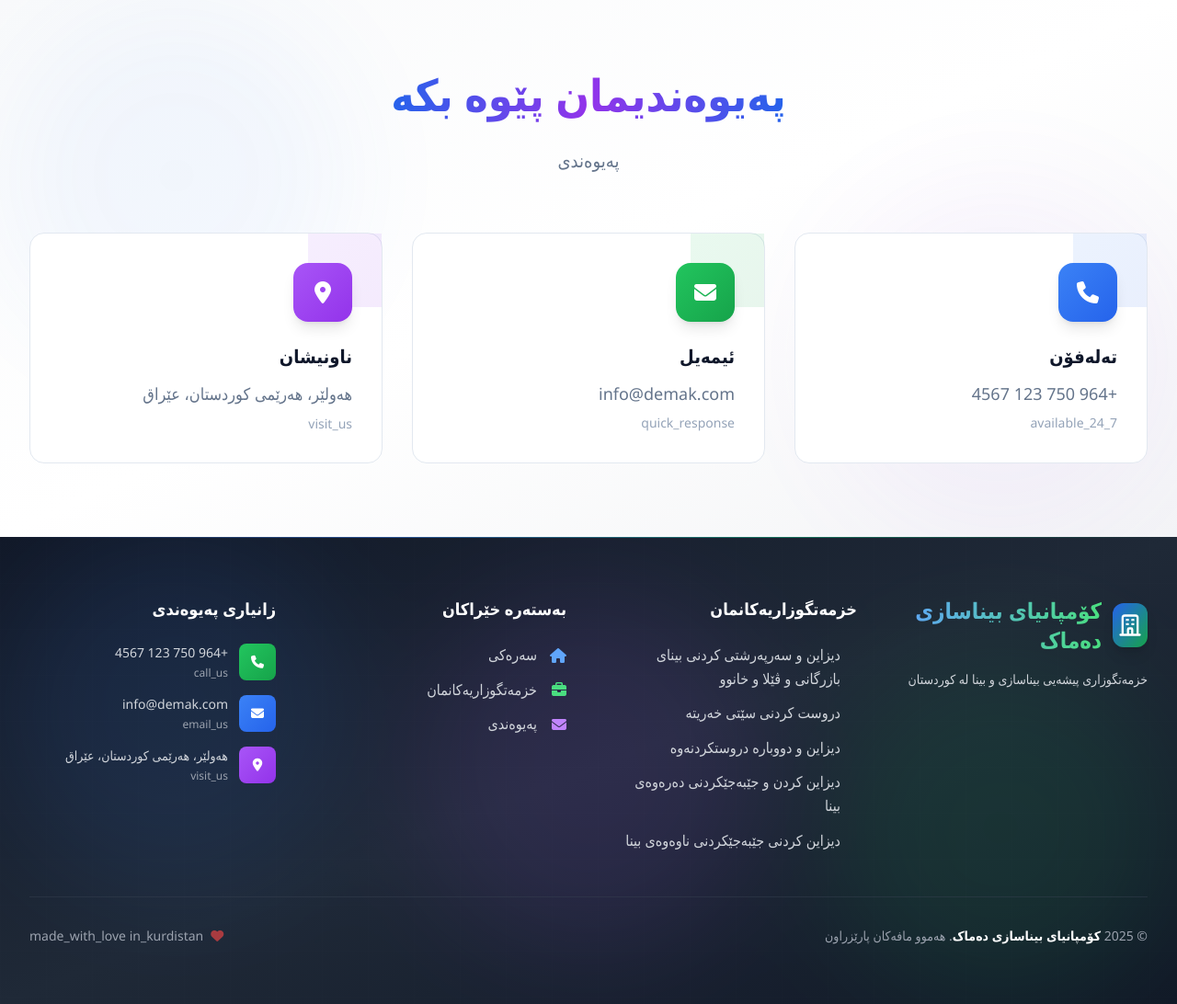
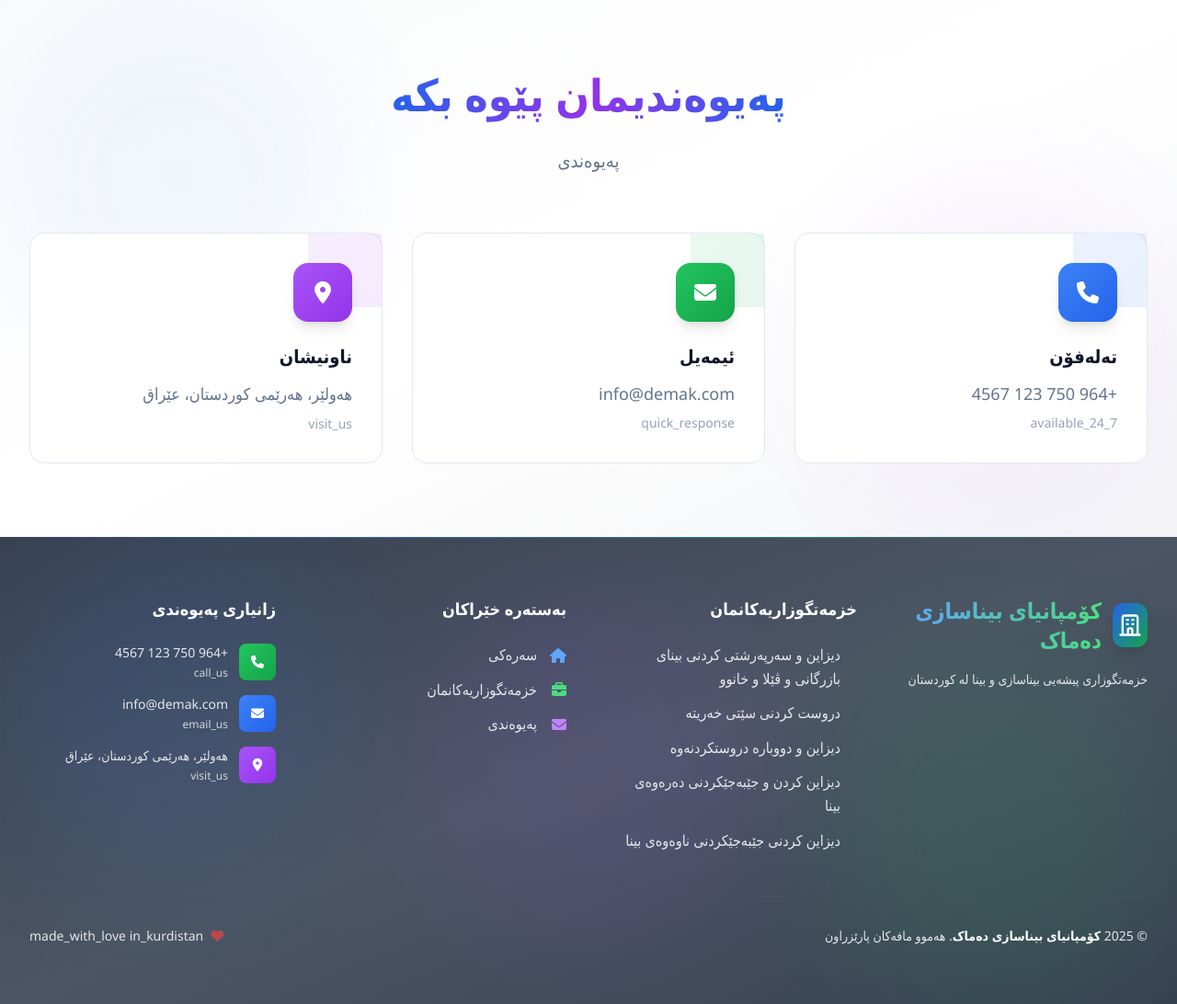
Before and after one commit to Rawezh0894/demak, a PHP site: page / in a window 1280 px wide. Shown: the part 1760-2852 px from the top of the page at 92% size. Run offline with PHP 8.4, Linux system fonts and the light colour scheme; data comes from the database, SQL or seed files in the repository; data that the repository does not hold is empty; some libraries are stand-ins or nearby versions; some web fonts are replaced.

Commit message:
گۆڕانکاریە نوێیەکان

```diff
--- a/pages/public/sections/footer.php
+++ b/pages/public/sections/footer.php
@@ -79,16 +79,16 @@
 $current_year = date('Y');
 ?>
 <!-- Footer -->
-<footer class="relative bg-gradient-to-br from-gray-900 via-gray-800 to-gray-900 dark:from-gray-950 dark:via-gray-900 dark:to-gray-950 text-white overflow-hidden">
+<footer class="relative bg-gradient-to-br from-gray-800 via-gray-700 to-gray-800 dark:from-gray-950 dark:via-gray-900 dark:to-gray-950 text-white overflow-hidden">
     <!-- Decorative Background Elements -->
-    <div class="absolute inset-0 opacity-10">
-        <div class="absolute top-0 left-0 w-96 h-96 bg-blue-500 rounded-full blur-3xl"></div>
-        <div class="absolute bottom-0 right-0 w-96 h-96 bg-green-500 rounded-full blur-3xl"></div>
-        <div class="absolute top-1/2 left-1/2 transform -translate-x-1/2 -translate-y-1/2 w-96 h-96 bg-purple-500 rounded-full blur-3xl"></div>
+    <div class="absolute inset-0 opacity-10 dark:opacity-20">
+        <div class="absolute top-0 left-0 w-96 h-96 bg-blue-500 dark:bg-blue-600 rounded-full blur-3xl"></div>
+        <div class="absolute bottom-0 right-0 w-96 h-96 bg-green-500 dark:bg-green-600 rounded-full blur-3xl"></div>
+        <div class="absolute top-1/2 left-1/2 transform -translate-x-1/2 -translate-y-1/2 w-96 h-96 bg-purple-500 dark:bg-purple-600 rounded-full blur-3xl"></div>
     </div>
 
     <!-- Animated Grid Pattern -->
-    <div class="absolute inset-0 opacity-5" style="background-image: linear-gradient(rgba(255,255,255,0.1) 1px, transparent 1px), linear-gradient(90deg, rgba(255,255,255,0.1) 1px, transparent 1px); background-size: 50px 50px;"></div>
+    <div class="absolute inset-0 opacity-5 dark:opacity-10" style="background-image: linear-gradient(rgba(255,255,255,0.1) 1px, transparent 1px), linear-gradient(90deg, rgba(255,255,255,0.1) 1px, transparent 1px); background-size: 50px 50px;"></div>
 
     <div class="relative max-w-7xl mx-auto px-4 sm:px-6 lg:px-8 py-16">
         <!-- Main Footer Content -->
@@ -107,7 +107,7 @@
                             <?php echo htmlspecialchars($site_name); ?>
                         </h3>
                     </div>
-                    <p class="text-gray-300 leading-relaxed mb-6 text-sm">
+                    <p class="text-gray-300 dark:text-gray-400 leading-relaxed mb-6 text-sm">
                         <?php echo htmlspecialchars($site_description); ?>
                     </p>
                 </div>
@@ -181,40 +181,40 @@
                 <ul class="space-y-3">
                     <li>
                         <a href="pages/public/commercial-residential-design.php"
-                           class="group flex items-center text-gray-300 hover:text-white transition-all duration-300 hover:translate-x-1 rtl:hover:-translate-x-1">
-                            <span class="w-1.5 h-1.5 bg-blue-500 rounded-full mr-3 rtl:ml-3 rtl:mr-0 opacity-0 group-hover:opacity-100 transition-opacity duration-300"></span>
+                           class="group flex items-center text-gray-300 dark:text-gray-400 hover:text-white transition-all duration-300 hover:translate-x-1 rtl:hover:-translate-x-1">
+                            <span class="w-1.5 h-1.5 bg-blue-500 dark:bg-blue-400 rounded-full mr-3 rtl:ml-3 rtl:mr-0 opacity-0 group-hover:opacity-100 transition-opacity duration-300"></span>
                             <span class="flex-1"><?php echo t('commercial_design_management'); ?></span>
                             <i class="fas fa-chevron-left text-xs opacity-0 group-hover:opacity-100 transform group-hover:translate-x-1 transition-all duration-300 rtl:rotate-180"></i>
                         </a>
                     </li>
                     <li>
                         <a href="pages/public/infrastructure.php"
-                           class="group flex items-center text-gray-300 hover:text-white transition-all duration-300 hover:translate-x-1 rtl:hover:-translate-x-1">
-                            <span class="w-1.5 h-1.5 bg-green-500 rounded-full mr-3 rtl:ml-3 rtl:mr-0 opacity-0 group-hover:opacity-100 transition-opacity duration-300"></span>
+                           class="group flex items-center text-gray-300 dark:text-gray-400 hover:text-white transition-all duration-300 hover:translate-x-1 rtl:hover:-translate-x-1">
+                            <span class="w-1.5 h-1.5 bg-green-500 dark:bg-green-400 rounded-full mr-3 rtl:ml-3 rtl:mr-0 opacity-0 group-hover:opacity-100 transition-opacity duration-300"></span>
                             <span class="flex-1"><?php echo t('infrastructure_construction'); ?></span>
                             <i class="fas fa-chevron-left text-xs opacity-0 group-hover:opacity-100 transform group-hover:translate-x-1 transition-all duration-300 rtl:rotate-180"></i>
                         </a>
                     </li>
                     <li>
                         <a href="pages/public/design-reconstruction.php"
-                           class="group flex items-center text-gray-300 hover:text-white transition-all duration-300 hover:translate-x-1 rtl:hover:-translate-x-1">
-                            <span class="w-1.5 h-1.5 bg-purple-500 rounded-full mr-3 rtl:ml-3 rtl:mr-0 opacity-0 group-hover:opacity-100 transition-opacity duration-300"></span>
+                           class="group flex items-center text-gray-300 dark:text-gray-400 hover:text-white transition-all duration-300 hover:translate-x-1 rtl:hover:-translate-x-1">
+                            <span class="w-1.5 h-1.5 bg-purple-500 dark:bg-purple-400 rounded-full mr-3 rtl:ml-3 rtl:mr-0 opacity-0 group-hover:opacity-100 transition-opacity duration-300"></span>
                             <span class="flex-1"><?php echo t('design_reconstruction'); ?></span>
                             <i class="fas fa-chevron-left text-xs opacity-0 group-hover:opacity-100 transform group-hover:translate-x-1 transition-all duration-300 rtl:rotate-180"></i>
                         </a>
                     </li>
                     <li>
                         <a href="pages/public/exterior-design.php"
-                           class="group flex items-center text-gray-300 hover:text-white transition-all duration-300 hover:translate-x-1 rtl:hover:-translate-x-1">
-                            <span class="w-1.5 h-1.5 bg-orange-500 rounded-full mr-3 rtl:ml-3 rtl:mr-0 opacity-0 group-hover:opacity-100 transition-opacity duration-300"></span>
+                           class="group flex items-center text-gray-300 dark:text-gray-400 hover:text-white transition-all duration-300 hover:translate-x-1 rtl:hover:-translate-x-1">
+                            <span class="w-1.5 h-1.5 bg-orange-500 dark:bg-orange-400 rounded-full mr-3 rtl:ml-3 rtl:mr-0 opacity-0 group-hover:opacity-100 transition-opacity duration-300"></span>
                             <span class="flex-1"><?php echo t('exterior_design_implementation'); ?></span>
                             <i class="fas fa-chevron-left text-xs opacity-0 group-hover:opacity-100 transform group-hover:translate-x-1 transition-all duration-300 rtl:rotate-180"></i>
                         </a>
                     </li>
                     <li>
                         <a href="pages/public/interior-design.php"
-                           class="group flex items-center text-gray-300 hover:text-white transition-all duration-300 hover:translate-x-1 rtl:hover:-translate-x-1">
-                            <span class="w-1.5 h-1.5 bg-pink-500 rounded-full mr-3 rtl:ml-3 rtl:mr-0 opacity-0 group-hover:opacity-100 transition-opacity duration-300"></span>
+                           class="group flex items-center text-gray-300 dark:text-gray-400 hover:text-white transition-all duration-300 hover:translate-x-1 rtl:hover:-translate-x-1">
+                            <span class="w-1.5 h-1.5 bg-pink-500 dark:bg-pink-400 rounded-full mr-3 rtl:ml-3 rtl:mr-0 opacity-0 group-hover:opacity-100 transition-opacity duration-300"></span>
                             <span class="flex-1"><?php echo t('interior_design_implementation'); ?></span>
                             <i class="fas fa-chevron-left text-xs opacity-0 group-hover:opacity-100 transform group-hover:translate-x-1 transition-all duration-300 rtl:rotate-180"></i>
                         </a>
@@ -230,22 +230,22 @@
                 <ul class="space-y-3">
                     <li>
                         <a href="index.php"
-                           class="group flex items-center text-gray-300 hover:text-white transition-all duration-300 hover:translate-x-1 rtl:hover:-translate-x-1">
-                            <i class="fas fa-home w-5 text-blue-400 mr-3 rtl:ml-3 rtl:mr-0 group-hover:scale-110 transition-transform duration-300"></i>
+                           class="group flex items-center text-gray-300 dark:text-gray-400 hover:text-white transition-all duration-300 hover:translate-x-1 rtl:hover:-translate-x-1">
+                            <i class="fas fa-home w-5 text-blue-400 dark:text-blue-300 mr-3 rtl:ml-3 rtl:mr-0 group-hover:scale-110 transition-transform duration-300"></i>
                             <span><?php echo t('home'); ?></span>
                         </a>
                     </li>
                     <li>
                         <a href="index.php#services"
-                           class="group flex items-center text-gray-300 hover:text-white transition-all duration-300 hover:translate-x-1 rtl:hover:-translate-x-1">
-                            <i class="fas fa-briefcase w-5 text-green-400 mr-3 rtl:ml-3 rtl:mr-0 group-hover:scale-110 transition-transform duration-300"></i>
+                           class="group flex items-center text-gray-300 dark:text-gray-400 hover:text-white transition-all duration-300 hover:translate-x-1 rtl:hover:-translate-x-1">
+                            <i class="fas fa-briefcase w-5 text-green-400 dark:text-green-300 mr-3 rtl:ml-3 rtl:mr-0 group-hover:scale-110 transition-transform duration-300"></i>
                             <span><?php echo t('our_services'); ?></span>
                         </a>
                     </li>
                     <li>
                         <a href="index.php#contact"
-                           class="group flex items-center text-gray-300 hover:text-white transition-all duration-300 hover:translate-x-1 rtl:hover:-translate-x-1">
-                            <i class="fas fa-envelope w-5 text-purple-400 mr-3 rtl:ml-3 rtl:mr-0 group-hover:scale-110 transition-transform duration-300"></i>
+                           class="group flex items-center text-gray-300 dark:text-gray-400 hover:text-white transition-all duration-300 hover:translate-x-1 rtl:hover:-translate-x-1">
+                            <i class="fas fa-envelope w-5 text-purple-400 dark:text-purple-300 mr-3 rtl:ml-3 rtl:mr-0 group-hover:scale-110 transition-transform duration-300"></i>
                             <span><?php echo t('contact_us'); ?></span>
                         </a>
                     </li>
@@ -259,34 +259,34 @@
                 </h4>
                 <div class="space-y-4">
                     <a href="tel:<?php echo str_replace([' ', '-', '(', ')'], '', $contact_phone); ?>"
-                       class="group flex items-start text-gray-300 hover:text-white transition-all duration-300 hover:translate-x-1 rtl:hover:-translate-x-1">
-                        <div class="flex-shrink-0 w-10 h-10 bg-gradient-to-br from-green-500 to-green-600 rounded-lg flex items-center justify-center mr-3 rtl:ml-3 rtl:mr-0 group-hover:scale-110 group-hover:shadow-lg group-hover:shadow-green-500/50 transition-all duration-300">
+                       class="group flex items-start text-gray-300 dark:text-gray-400 hover:text-white transition-all duration-300 hover:translate-x-1 rtl:hover:-translate-x-1">
+                        <div class="flex-shrink-0 w-10 h-10 bg-gradient-to-br from-green-500 to-green-600 dark:from-green-400 dark:to-green-500 rounded-lg flex items-center justify-center mr-3 rtl:ml-3 rtl:mr-0 group-hover:scale-110 group-hover:shadow-lg group-hover:shadow-green-500/50 dark:group-hover:shadow-green-400/50 transition-all duration-300">
                             <i class="fas fa-phone text-sm text-white"></i>
                         </div>
                         <div class="flex-1">
                             <p class="text-sm font-medium"><?php echo htmlspecialchars($contact_phone); ?></p>
-                            <p class="text-xs text-gray-400 mt-1"><?php echo t('call_us') ?? 'Call Us'; ?></p>
+                            <p class="text-xs text-gray-400 dark:text-gray-500 mt-1"><?php echo t('call_us') ?? 'Call Us'; ?></p>
                         </div>
                     </a>
 
                     <a href="mailto:<?php echo htmlspecialchars($contact_email); ?>"
-                       class="group flex items-start text-gray-300 hover:text-white transition-all duration-300 hover:translate-x-1 rtl:hover:-translate-x-1">
-                        <div class="flex-shrink-0 w-10 h-10 bg-gradient-to-br from-blue-500 to-blue-600 rounded-lg flex items-center justify-center mr-3 rtl:ml-3 rtl:mr-0 group-hover:scale-110 group-hover:shadow-lg group-hover:shadow-blue-500/50 transition-all duration-300">
+                       class="group flex items-start text-gray-300 dark:text-gray-400 hover:text-white transition-all duration-300 hover:translate-x-1 rtl:hover:-translate-x-1">
+                        <div class="flex-shrink-0 w-10 h-10 bg-gradient-to-br from-blue-500 to-blue-600 dark:from-blue-400 dark:to-blue-500 rounded-lg flex items-center justify-center mr-3 rtl:ml-3 rtl:mr-0 group-hover:scale-110 group-hover:shadow-lg group-hover:shadow-blue-500/50 dark:group-hover:shadow-blue-400/50 transition-all duration-300">
                             <i class="fas fa-envelope text-sm text-white"></i>
                         </div>
                         <div class="flex-1">
                             <p class="text-sm font-medium break-all"><?php echo htmlspecialchars($contact_email); ?></p>
-                            <p class="text-xs text-gray-400 mt-1"><?php echo t('email_us') ?? 'Email Us'; ?></p>
+                            <p class="text-xs text-gray-400 dark:text-gray-500 mt-1"><?php echo t('email_us') ?? 'Email Us'; ?></p>
                         </div>
                     </a>
 
-                    <div class="flex items-start text-gray-300">
-                        <div class="flex-shrink-0 w-10 h-10 bg-gradient-to-br from-purple-500 to-purple-600 rounded-lg flex items-center justify-center mr-3 rtl:ml-3 rtl:mr-0">
+                    <div class="flex items-start text-gray-300 dark:text-gray-400">
+                        <div class="flex-shrink-0 w-10 h-10 bg-gradient-to-br from-purple-500 to-purple-600 dark:from-purple-400 dark:to-purple-500 rounded-lg flex items-center justify-center mr-3 rtl:ml-3 rtl:mr-0">
                             <i class="fas fa-map-marker-alt text-sm text-white"></i>
                         </div>
                         <div class="flex-1">
                             <p class="text-sm font-medium"><?php echo htmlspecialchars($display_address); ?></p>
-                            <p class="text-xs text-gray-400 mt-1"><?php echo t('visit_us') ?? 'Visit Us'; ?></p>
+                            <p class="text-xs text-gray-400 dark:text-gray-500 mt-1"><?php echo t('visit_us') ?? 'Visit Us'; ?></p>
                         </div>
                     </div>
                 </div>
@@ -294,14 +294,14 @@
         </div>
 
         <!-- Bottom Bar -->
-        <div class="border-t border-gray-700/50 dark:border-gray-600/30 pt-8 mt-8">
+        <div class="border-t border-gray-600/50 dark:border-gray-700/50 pt-8 mt-8">
             <div class="flex flex-col md:flex-row justify-between items-center space-y-4 md:space-y-0">
-                <div class="text-gray-400 text-sm text-center md:text-left">
-                    <p>&copy; <?php echo $current_year; ?> <span class="text-white font-semibold"><?php echo htmlspecialchars($site_name); ?></span>. <?php echo t('all_rights_reserved'); ?></p>
+                <div class="text-gray-300 dark:text-gray-400 text-sm text-center md:text-left">
+                    <p>&copy; <?php echo $current_year; ?> <span class="text-white dark:text-gray-100 font-semibold"><?php echo htmlspecialchars($site_name); ?></span>. <?php echo t('all_rights_reserved'); ?></p>
                 </div>
-                <div class="flex items-center space-x-6 rtl:space-x-reverse text-sm text-gray-400">
+                <div class="flex items-center space-x-6 rtl:space-x-reverse text-sm text-gray-300 dark:text-gray-400">
                     <span class="flex items-center">
-                        <i class="fas fa-heart text-red-500 mr-2 rtl:ml-2 rtl:mr-0 animate-pulse"></i>
+                        <i class="fas fa-heart text-red-500 dark:text-red-400 mr-2 rtl:ml-2 rtl:mr-0 animate-pulse"></i>
                         <?php echo t('made_with_love') ?? 'Made with'; ?> <?php echo t('in_kurdistan') ?? 'in Kurdistan'; ?>
                     </span>
                 </div>
@@ -326,6 +326,32 @@
     background: linear-gradient(90deg, transparent, rgba(59, 130, 246, 0.5), rgba(16, 185, 129, 0.5), transparent);
 }
 
+/* Dark Mode Footer Adjustments */
+.dark-mode footer {
+    background: linear-gradient(to bottom right, #0f172a, #1e293b, #0f172a) !important;
+}
+
+.dark-mode footer .text-gray-300 {
+    color: #cbd5e1 !important;
+}
+
+.dark-mode footer .text-gray-400 {
+    color: #94a3b8 !important;
+}
+
+/* Light Mode Footer Adjustments */
+body:not(.dark-mode) footer {
+    background: linear-gradient(to bottom right, #374151, #4b5563, #374151) !important;
+}
+
+body:not(.dark-mode) footer .text-gray-300 {
+    color: #e5e7eb !important;
+}
+
+body:not(.dark-mode) footer .text-gray-400 {
+    color: #d1d5db !important;
+}
+
 /* Smooth scroll behavior for anchor links */
 footer a[href^="#"] {
     scroll-behavior: smooth;
```
